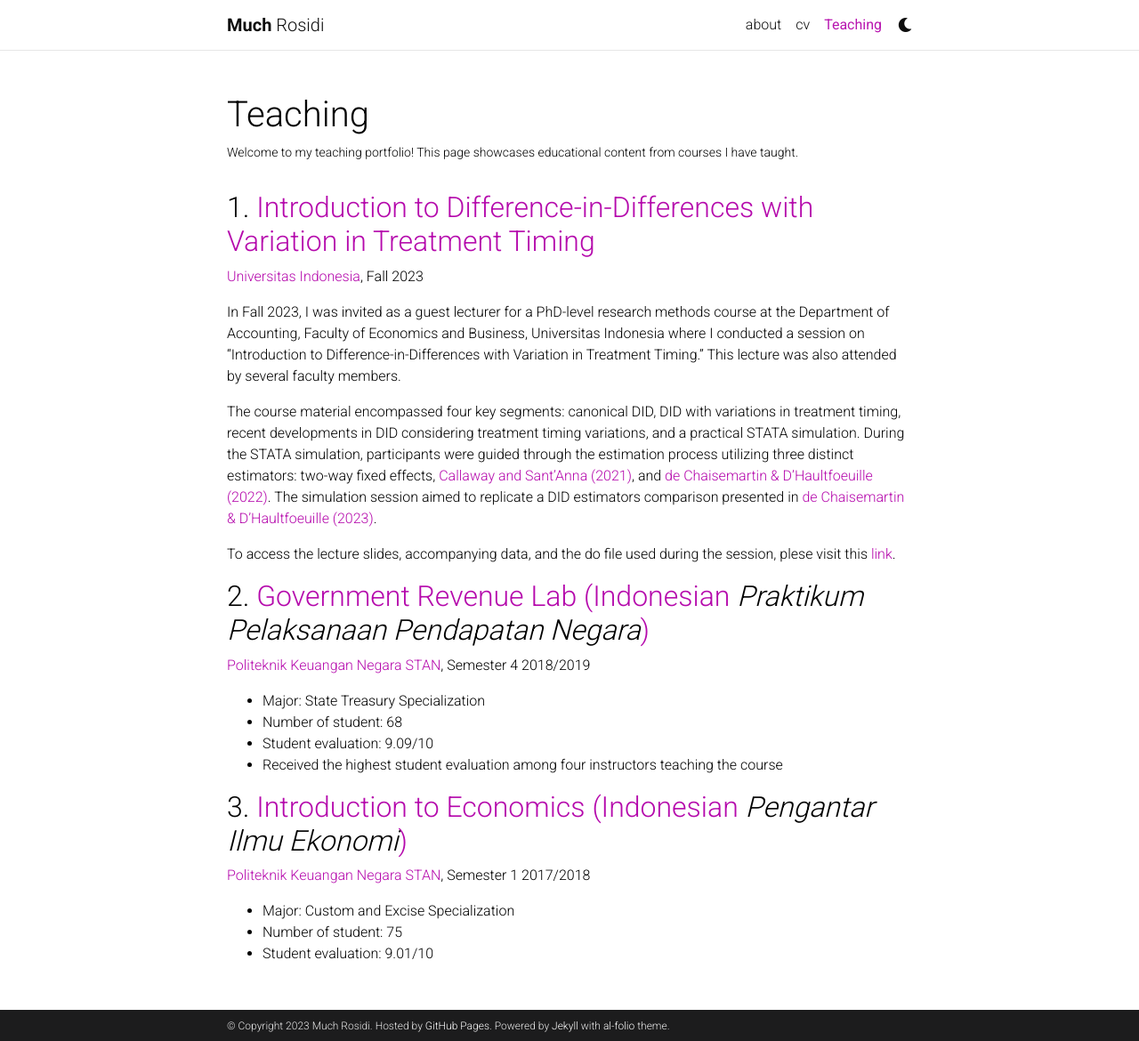
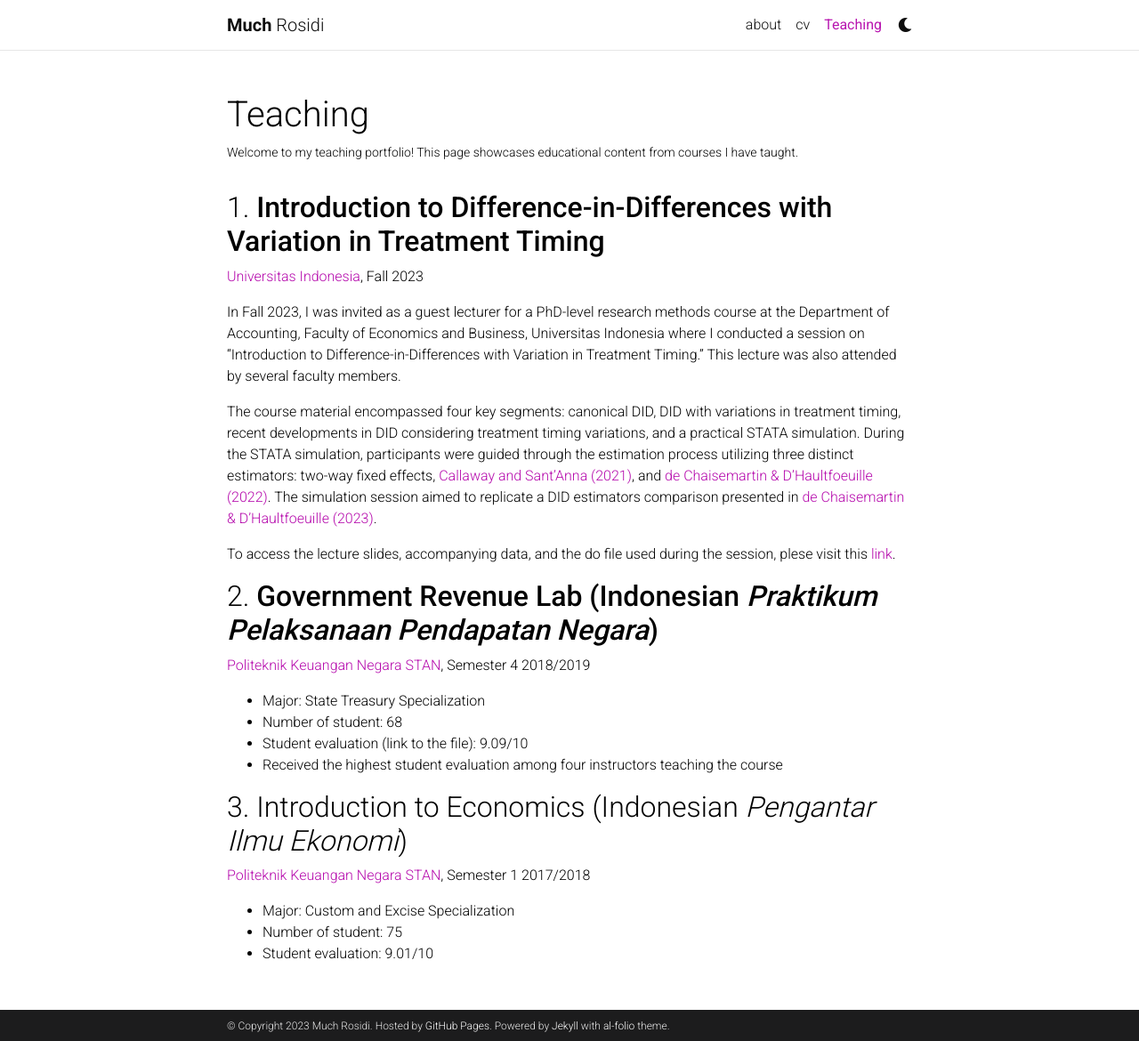
Before and after one commit to muchrosidi/muchrosidi.github.io, a Jekyll site: the page built from _pages/teaching.md, in a window 1280 px wide and 1170 px high. Shown: the whole window at 89% size. Built offline with Jekyll 4.4.1, drawn with Linux system fonts in a browser that asks for light colours; comment, search, counter and statistics services are not loaded; a style sheet for code colours, icons or effects is not loaded.

Commit message:
Update teaching.md

```diff
--- a/_pages/teaching.md
+++ b/_pages/teaching.md
@@ -9,7 +9,7 @@ nav_order: 5
 
 
 
-## 1. [Introduction to Difference-in-Differences with Variation in Treatment Timing](link-to-course-1)
+## 1. **Introduction to Difference-in-Differences with Variation in Treatment Timing**
 [Universitas Indonesia](https://feb.ui.ac.id/en/department-of-accounting/), Fall 2023
 
 In Fall 2023, I was invited as a guest lecturer for a PhD-level research methods course at the Department of Accounting, Faculty of Economics and Business, Universitas Indonesia where I conducted a session on "Introduction to Difference-in-Differences with Variation in Treatment Timing." This lecture was also attended by several faculty members.
@@ -20,14 +20,14 @@ To access the lecture slides, accompanying data, and the do file used during the
 
 
 
-## 2. [Government Revenue Lab (Indonesian *Praktikum Pelaksanaan Pendapatan Negara*)](link-to-course-2)
+## 2. **Government Revenue Lab (Indonesian *Praktikum Pelaksanaan Pendapatan Negara*)**
 [Politeknik Keuangan Negara STAN](https://pknstan.ac.id/), Semester 4 2018/2019
 - Major:  State Treasury Specialization
 - Number of student: 68
-- Student evaluation: 9.09/10
+- Student evaluation (link to the file): 9.09/10
 - Received the highest student evaluation among four instructors teaching the course
 
-## 3. [Introduction to Economics (Indonesian *Pengantar Ilmu Ekonomi*)](link-to-course-3)
+## 3. Introduction to Economics (Indonesian *Pengantar Ilmu Ekonomi*)
 [Politeknik Keuangan Negara STAN](https://pknstan.ac.id/),  Semester 1 2017/2018
 - Major: Custom and Excise Specialization
 - Number of student: 75
```
